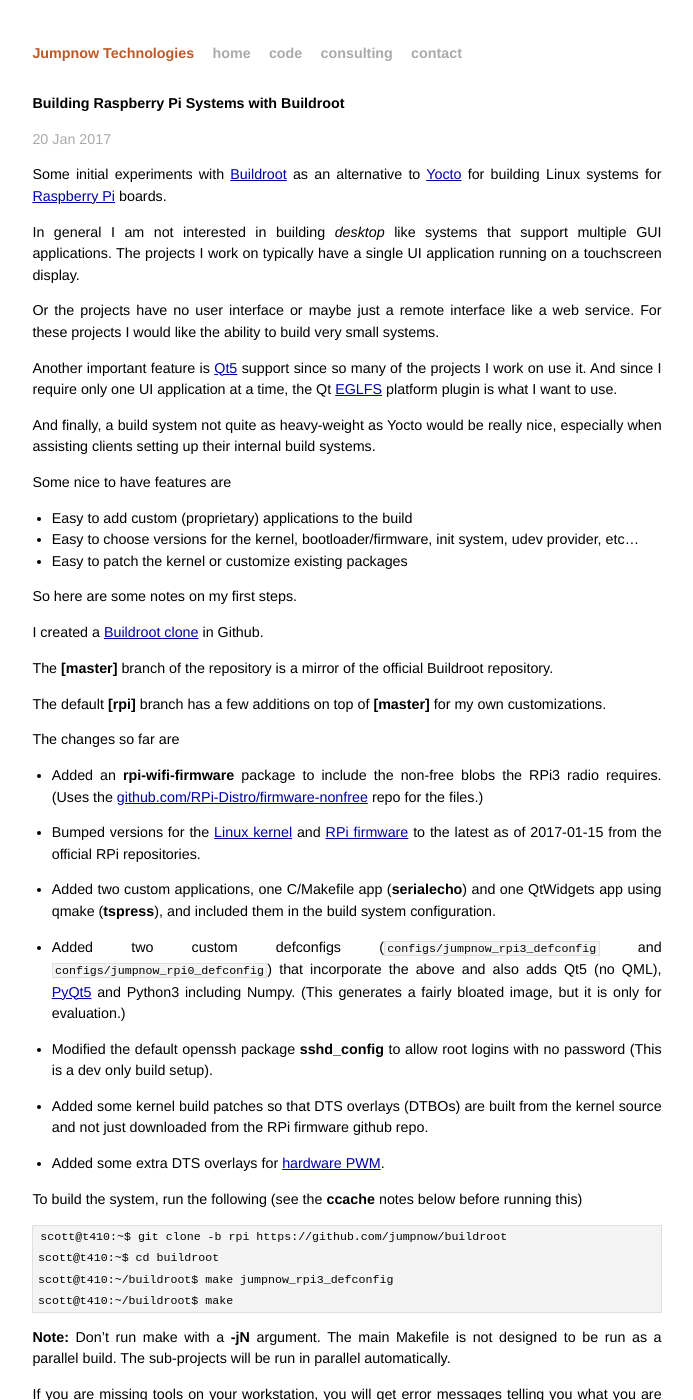
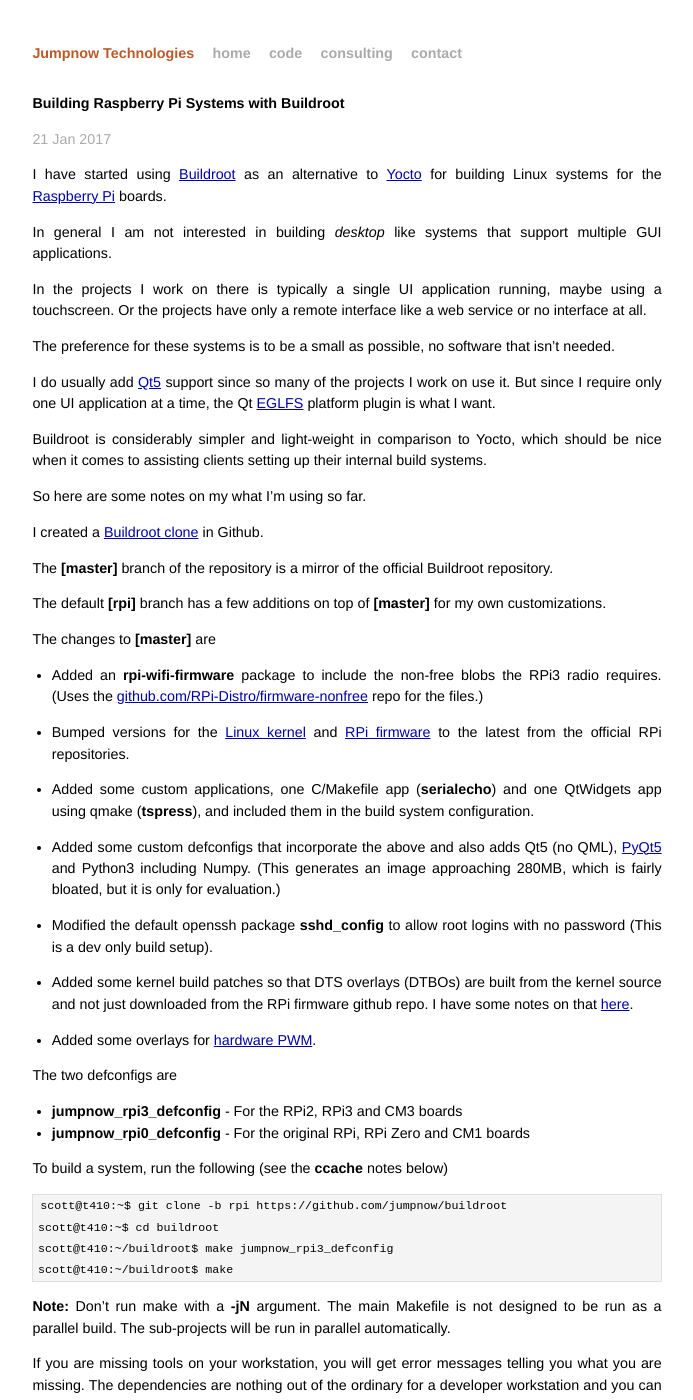
Before and after one commit to jumpnow/jumpnowtek-site, a Jekyll site: the page built from _posts/2017-01-10-Raspberry-Pi-Systems-with-Buildroot.md, in a window 1280 px wide and 1400 px high. Shown: the whole window, without its empty margins (293-986 px from the left). Built offline with Jekyll 4.4.1, drawn with Linux system fonts in a browser that asks for light colours; some of the changed text lies outside the part shown.

Commit message:
Update rpi br doc

```diff
--- a/_posts/2017-01-10-Raspberry-Pi-Systems-with-Buildroot.md
+++ b/_posts/2017-01-10-Raspberry-Pi-Systems-with-Buildroot.md
@@ -2,29 +2,24 @@
 layout: post
 title: Building Raspberry Pi Systems with Buildroot
 description: "Building customized systems for the Raspberry Pi using Buildroot"
-date: 2017-01-20 17:50:00
+date: 2017-01-21 12:50:00
 categories: rpi
 tags: [linux, rpi, buildroot, rpi3, qt5, pyqt, pyqt5]
 ---
 
-Some initial experiments with [Buildroot][buildroot] as an alternative to [Yocto][yocto] for building Linux systems for [Raspberry Pi][rpi-site] boards.
+I have started using [Buildroot][buildroot] as an alternative to [Yocto][yocto] for building Linux systems for the [Raspberry Pi][rpi-site] boards.
 
-In general I am not interested in building *desktop* like systems that support multiple GUI applications. The projects I work on typically have a single UI application running on a touchscreen display.
+In general I am not interested in building *desktop* like systems that support multiple GUI applications.
 
-Or the projects have no user interface or maybe just a remote interface like a web service. For these projects I would like the ability to build very small systems.
+In the projects I work on there is typically a single UI application running, maybe using a touchscreen. Or the projects have only a remote interface like a web service or no interface at all.
 
-Another important feature is [Qt5][qt] support since so many of the projects I work on use it. And since I require only one UI application at a time, the Qt [EGLFS][qpa-eglfs] platform plugin is what I want to use.
+The preference for these systems is to be a small as possible, no software that isn't needed.
 
-And finally, a build system not quite as heavy-weight as Yocto would be really nice, especially when assisting clients setting up their internal build systems.
+I do usually add [Qt5][qt] support since so many of the projects I work on use it. But since I require only one UI application at a time, the Qt [EGLFS][qpa-eglfs] platform plugin is what I want.
 
-Some nice to have features are
+Buildroot is considerably simpler and light-weight in comparison to Yocto, which should be nice when it comes to assisting clients setting up their internal build systems.
 
-* Easy to add custom (proprietary) applications to the build
-* Easy to choose versions for the kernel, bootloader/firmware, init system, udev provider, etc...
-* Easy to patch the kernel or customize existing packages
-
-
-So here are some notes on my first steps.
+So here are some notes on my what I'm using so far.
 
 I created a [Buildroot clone][jumpnow-buildroot] in Github.
 
@@ -32,24 +27,30 @@
 
 The default **[rpi]** branch has a few additions on top of **[master]** for my own customizations.
 
-The changes so far are
+The changes to **[master]** are
 
 * Added an **rpi-wifi-firmware** package to include the non-free blobs the RPi3 radio requires. (Uses the [github.com/RPi-Distro/firmware-nonfree][rpi-distro] repo for the files.)
 
-* Bumped versions for the [Linux kernel][rpi-linux] and [RPi firmware][rpi-firmware] to the latest as of 2017-01-15 from the official RPi repositories.
+* Bumped versions for the [Linux kernel][rpi-linux] and [RPi firmware][rpi-firmware] to the latest from the official RPi repositories.
 
-* Added two custom applications, one C/Makefile app (**serialecho**) and one QtWidgets app using qmake (**tspress**), and included them in the build system configuration.
+* Added some custom applications, one C/Makefile app (**serialecho**) and one QtWidgets app using qmake (**tspress**), and included them in the build system configuration.
 
-* Added two custom defconfigs (`configs/jumpnow_rpi3_defconfig` and `configs/jumpnow_rpi0_defconfig`) that incorporate the above and also adds Qt5 (no QML), [PyQt5][pyqt] and Python3 including Numpy. (This generates a fairly bloated image, but it is only for evaluation.)
+* Added some custom defconfigs that incorporate the above and also adds Qt5 (no QML), [PyQt5][pyqt] and Python3 including Numpy. (This generates an image approaching 280MB, which is fairly bloated, but it is only for evaluation.)
 
 * Modified the default openssh package **sshd_config** to allow root logins with no password (This is a dev only build setup).
 
-* Added some kernel build patches so that DTS overlays (DTBOs) are built from the kernel source and not just downloaded from the RPi firmware github repo.
+* Added some kernel build patches so that DTS overlays (DTBOs) are built from the kernel source and not just downloaded from the RPi firmware github repo. I have some notes on that [here][br-rpi-overlays].
 
-* Added some extra DTS overlays for [hardware PWM][hardware-pwm].
+* Added some overlays for [hardware PWM][hardware-pwm].
 
 
-To build the system, run the following (see the **ccache** notes below before running this)
+The two defconfigs are
+
+* **jumpnow\_rpi3\_defconfig** - For the RPi2, RPi3 and CM3 boards
+* **jumpnow\_rpi0\_defconfig** - For the original RPi, RPi Zero and CM1 boards
+
+
+To build a system, run the following (see the **ccache** notes below)
 
     scott@t410:~$ git clone -b rpi https://github.com/jumpnow/buildroot
     scott@t410:~$ cd buildroot
@@ -66,9 +67,19 @@
 
 Replace `/dev/sdb` for where the SD card shows up on your workstation.
 
-That *make jumpnow\_rpi3\_defconfig* command generated a *.config* file that describes to Buildroot how to generate your system similar to a Linux kernel configuration.
+The command
 
-An easy Buildroot optimization is use [ccache][ccache] to reduce redundant work by the C/C++ preprocessor. Make sure your workstation has [ccache][ccache] installed, then run the Buildroot configuration tool after you have your initial *.config* generated.
+    make jumpnow_rpi3_defconfig
+
+created a `.config` file that completely describes to Buildroot how to generate the system.
+
+#### Customizing the Build
+
+The [Buildroot Documentation][buildroot-docs] is pretty good and worth a read.
+
+One easy optimization is use [ccache][ccache] to reduce redundant work by the C/C++ preprocessor.
+
+Make sure your workstation has [ccache][ccache] installed, then run the Buildroot configuration tool after you have your initial *.config* generated.
 
     scott@t410:~/buildroot$ make menuconfig
 
@@ -79,19 +90,15 @@
 
 After that run *make* as usual to build your system.
 
-The [Buildroot Documentation][buildroot-docs] is pretty good and worth a read. It's not very long.
+Another option I've been using is to save the downloaded source files to a location outside the buildroot repository.
 
-Here are a few more optimizations I've been using with my builds.
-
-You can tell buildroot to save downloaded source files to a location outside the local buildroot repository.
-
-The download location is determined by the **BR2\_DL\_DIR** environment variable which you can set globally in your shell environment or a line like this in your *.config*
+The download location is determined by the **BR2\_DL\_DIR** environment variable which you can set globally in your shell environment or in a line like this in your *.config*
 
     BR2_DL_DIR="$(HOME)/br-download"
 
 This allows you to share common downloads among different builds.
 
-Another build option I've been using is to build externally, outside the buildroot repository.
+Another option is to build externally, outside the buildroot repository.
 
 You can specify it like this when you do the first `make defconfig`
 
@@ -104,7 +111,7 @@
 
 So what does the resulting system look like?
 
-I uploaded an [sdcard.img here][download] if you want a quick look.
+I uploaded some [sdcard.imgs here][download] if you want a quick look.
 
 Here's a short run through.
 
@@ -249,6 +257,7 @@
 [buildroot-docs]: http://nightly.buildroot.org/manual.html
 [rpi-serial]: http://www.jumpnowtek.com/rpi/RPi-Serial-Console.html
 [tspress]: https://github.com/scottellis/tspress
-[download]: http://www.jumpnowtek.com/downloads/rpi/buildroot_rpi3/
+[download]: http://www.jumpnowtek.com/downloads/rpi/buildroot/
 [br-rpi-overlay-doc]: http://www.jumpnowtek.com/rpi/Compiling-Raspberry-Pi-Overlays-with-Buildroot.html
 [hardware-pwm]: http://www.jumpnowtek.com/rpi/Using-the-Raspberry-Pi-Hardware-PWM-timers.html
+[br-rpi-overlays]: http://www.jumpnowtek.com/rpi/Compiling-Raspberry-Pi-Overlays-with-Buildroot.html
```
Also changed, not shown: other parts of _posts/2017-01-10-Raspberry-Pi-Systems-with-Buildroot.md (+1 -0 lines).
